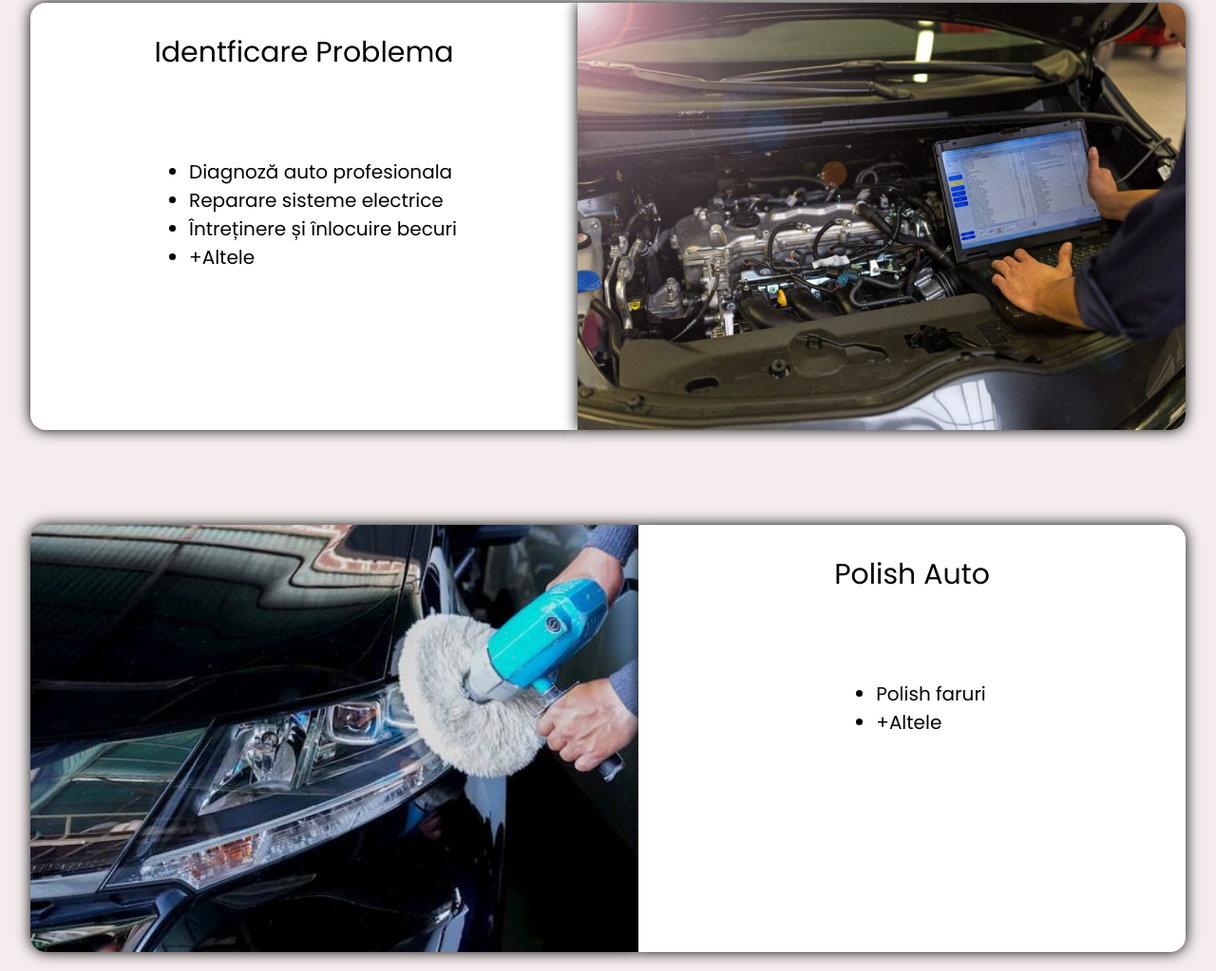
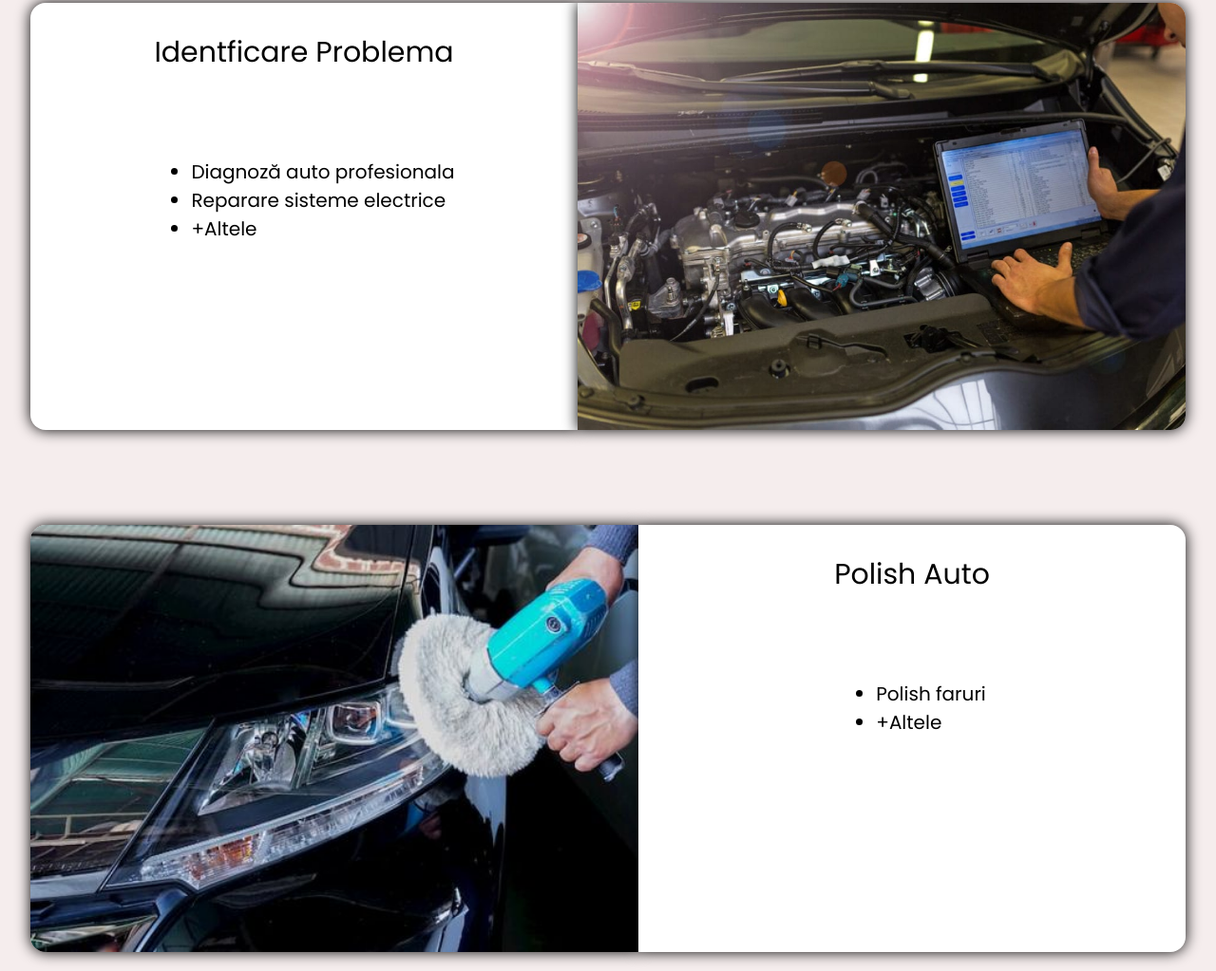
Before and after one commit to hodisanmihai/premiumrent, a plain HTML site: page index.html in a window 1280 px wide. Shown: the part 2057-3080 px from the top of the page at 95% size. Drawn offline with nearby package versions, Linux system fonts and the light colour scheme.

Commit message:
fara schimb de becuri

```diff
--- a/index.html
+++ b/index.html
@@ -123,7 +123,6 @@
             <ul>
               <li>Diagnoză auto profesionala</li>
               <li>Reparare sisteme electrice</li>
-              <li>Întreținere și înlocuire becuri</li>
               <li>+Altele</li>
             </ul>
           </div>
```
